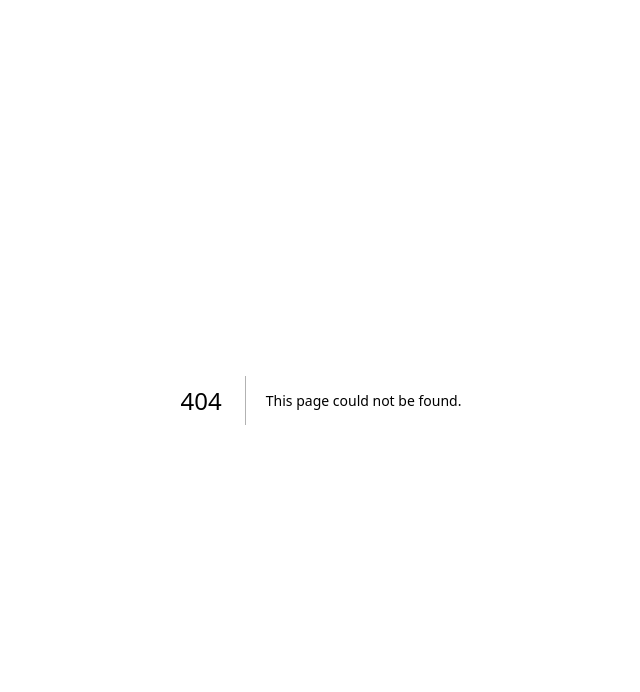
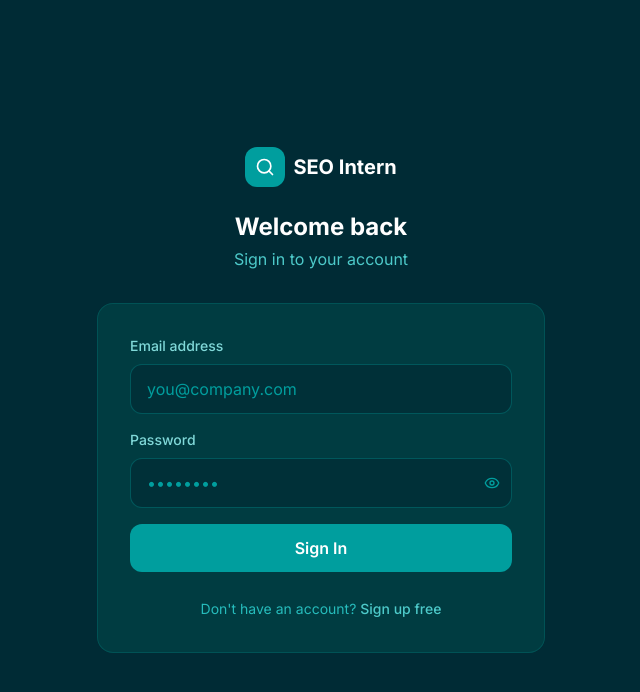
Before and after one commit to infomarketingfanda-ai/seointern, a Next.js app: page /auth/login in a window 1280 px wide. Before the commit this address had no page. Shown: the top 692 px of the page, without its empty margins (319-959 px from the left). Built offline with nearby package versions, Linux system fonts and the light colour scheme.

Commit message:
Add src/app/auth/login/page.tsx

```diff
--- /dev/null
+++ b/src/app/auth/login/page.tsx
@@ -0,0 +1,89 @@
+'use client'
+import { useState } from 'react'
+import Link from 'next/link'
+import { useRouter } from 'next/navigation'
+import { Search, Eye, EyeOff, Loader2 } from 'lucide-react'
+import { createClient } from '@/lib/supabase/client'
+
+export default function LoginPage() {
+  const router = useRouter()
+  const [email, setEmail] = useState('')
+  const [password, setPassword] = useState('')
+  const [showPw, setShowPw] = useState(false)
+  const [loading, setLoading] = useState(false)
+  const [error, setError] = useState('')
+
+  async function handleLogin(e: React.FormEvent) {
+    e.preventDefault()
+    setLoading(true)
+    setError('')
+    const supabase = createClient()
+    const { error: err } = await supabase.auth.signInWithPassword({ email, password })
+    if (err) { setError(err.message); setLoading(false) }
+    else router.push('/dashboard')
+  }
+
+  return (
+    <div className="min-h-screen bg-teal-900 flex items-center justify-center p-4">
+      <div className="w-full max-w-md">
+        {/* Logo */}
+        <div className="text-center mb-8">
+          <Link href="/" className="inline-flex items-center gap-2">
+            <div className="w-10 h-10 rounded-xl bg-teal-500 flex items-center justify-center">
+              <Search className="w-5 h-5 text-white" />
+            </div>
+            <span className="text-white font-bold text-xl">SEO Intern</span>
+          </Link>
+          <h1 className="text-white text-2xl font-bold mt-6">Welcome back</h1>
+          <p className="text-teal-300 mt-1">Sign in to your account</p>
+        </div>
+
+        <div className="bg-teal-800/50 backdrop-blur border border-teal-700/50 rounded-2xl p-8">
+          {error && (
+            <div className="bg-red-500/10 border border-red-500/30 text-red-400 text-sm rounded-xl p-3 mb-6">
+              {error}
+            </div>
+          )}
+
+          <form onSubmit={handleLogin} className="space-y-4">
+            <div>
+              <label className="block text-teal-200 text-sm font-medium mb-2">Email address</label>
+              <input
+                type="email" value={email} onChange={e => setEmail(e.target.value)} required
+                placeholder="you@company.com"
+                className="w-full bg-teal-900/60 border border-teal-600/50 text-white placeholder-teal-500 rounded-xl px-4 py-3 focus:outline-none focus:border-teal-400 transition-colors"
+              />
+            </div>
+
+            <div>
+              <label className="block text-teal-200 text-sm font-medium mb-2">Password</label>
+              <div className="relative">
+                <input
+                  type={showPw ? 'text' : 'password'} value={password} onChange={e => setPassword(e.target.value)} required
+                  placeholder="••••••••"
+                  className="w-full bg-teal-900/60 border border-teal-600/50 text-white placeholder-teal-500 rounded-xl px-4 py-3 pr-12 focus:outline-none focus:border-teal-400 transition-colors"
+                />
+                <button type="button" onClick={() => setShowPw(!showPw)}
+                  className="absolute right-3 top-1/2 -translate-y-1/2 text-teal-500 hover:text-teal-300 transition-colors">
+                  {showPw ? <EyeOff className="w-4 h-4" /> : <Eye className="w-4 h-4" />}
+                </button>
+              </div>
+            </div>
+
+            <button type="submit" disabled={loading}
+              className="w-full bg-teal-500 hover:bg-teal-400 disabled:opacity-50 text-white font-semibold py-3 rounded-xl transition-colors flex items-center justify-center gap-2">
+              {loading ? <><Loader2 className="w-4 h-4 animate-spin" />Signing in…</> : 'Sign In'}
+            </button>
+          </form>
+
+          <div className="mt-6 text-center">
+            <span className="text-teal-400 text-sm">Don't have an account? </span>
+            <Link href="/auth/signup" className="text-teal-300 hover:text-white text-sm font-medium transition-colors">
+              Sign up free
+            </Link>
+          </div>
+        </div>
+      </div>
+    </div>
+  )
+}
```
